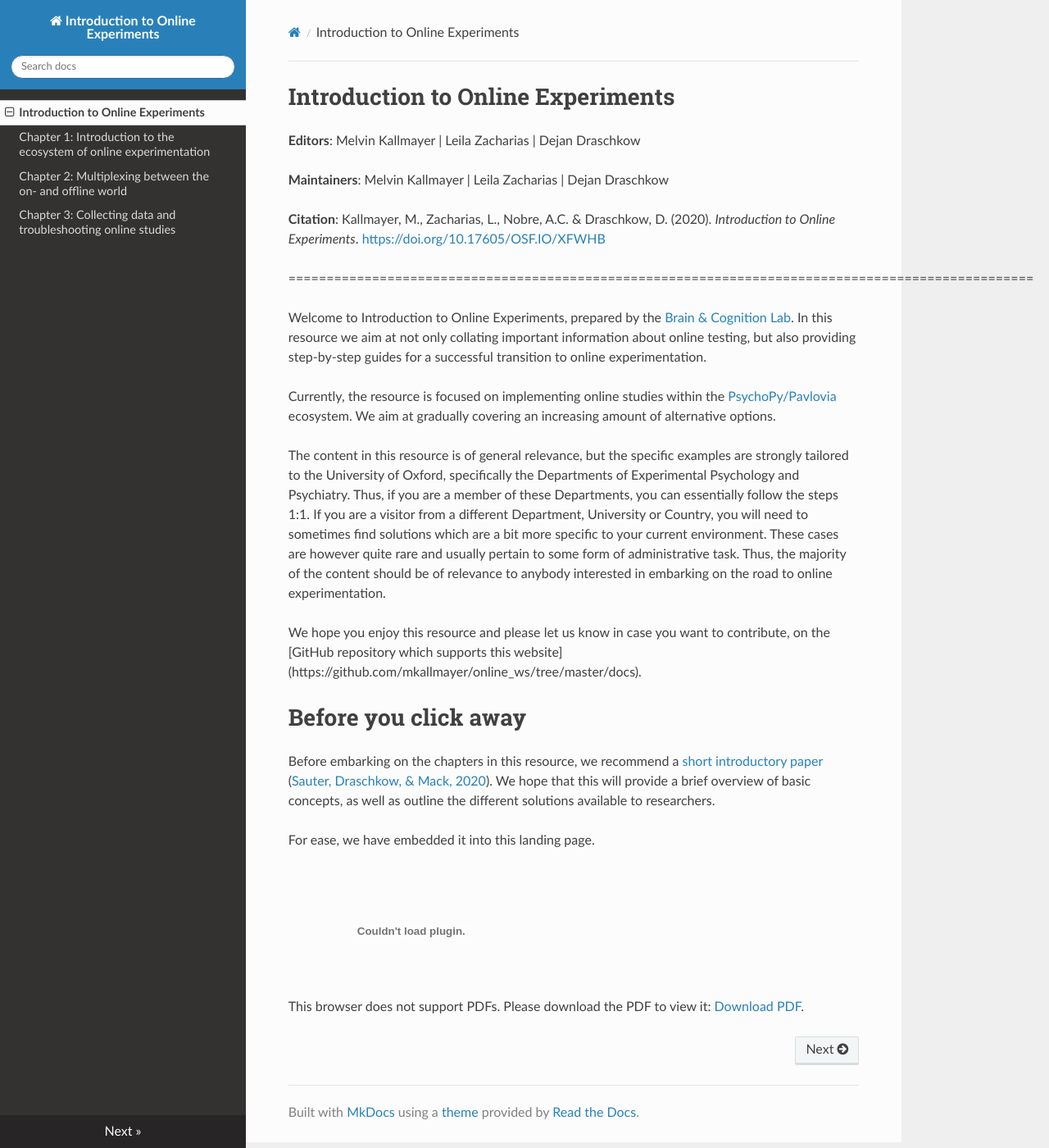
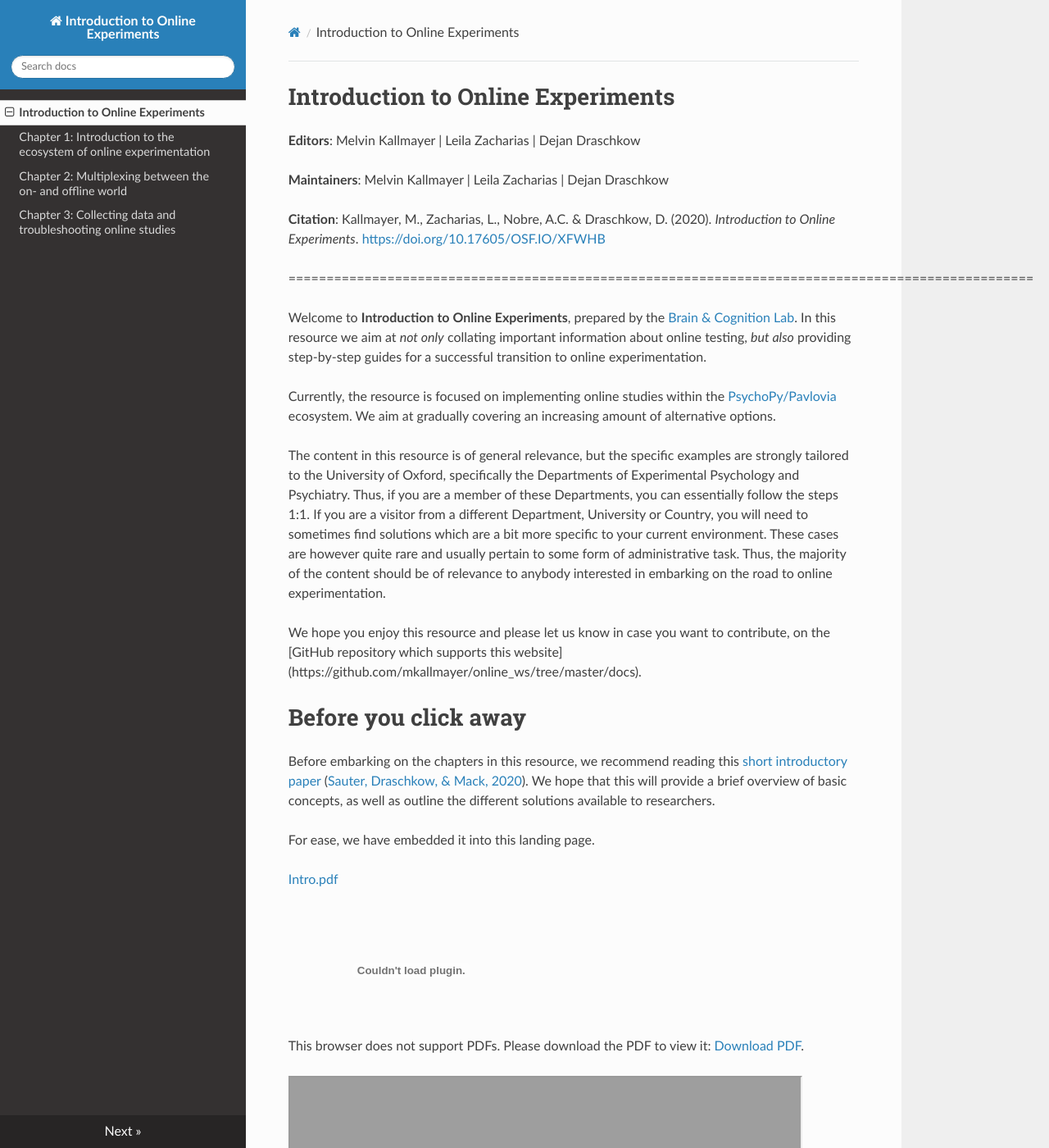
Before and after one commit to onlinews/online_ws, an MkDocs documentation site: the page built from docs/index.md, in a window 1280 px wide and 1400 px high. Shown: the whole window at 82% size. Built offline with MkDocs 1.6.1, drawn with Linux system fonts in a browser that asks for light colours; nearby versions of some CDN libraries; grey boxes are pictures that could not be loaded.

Commit message:
try again

```diff
--- a/docs/index.md
+++ b/docs/index.md
@@ -8,7 +8,7 @@
 
 ==================================================================================================
 
-Welcome to Introduction to Online Experiments, prepared by the [Brain & Cognition Lab](http://www.brainandcognition.org/). In this resource we aim at not only collating important information about online testing, but also providing step-by-step guides for a successful transition to online experimentation.
+Welcome to **Introduction to Online Experiments**, prepared by the [Brain & Cognition Lab](http://www.brainandcognition.org/). In this resource we aim at *not only* collating important information about online testing, *but also* providing step-by-step guides for a successful transition to online experimentation.
 
 Currently, the resource is focused on implementing online studies within the [PsychoPy/Pavlovia](https://psychopy.org/) ecosystem. We aim at gradually covering an increasing amount of alternative options.
 
@@ -18,14 +18,26 @@
 We hope you enjoy this resource and please let us know in case you want to contribute, on the [GitHub repository which supports this website] (https://github.com/mkallmayer/online_ws/tree/master/docs).
 
 # Before you click away
-Before embarking on the chapters in this resource, we recommend a [short introductory paper](https://doi.org/10.31234/osf.io/tr76d) ([Sauter, Draschkow, & Mack, 2020](https://doi.org/10.31234/osf.io/tr76d)). We hope that this will provide a brief overview of basic concepts, as well as outline the different solutions available to researchers.
+Before embarking on the chapters in this resource, we recommend reading this [short introductory paper](https://doi.org/10.31234/osf.io/tr76d) ([Sauter, Draschkow, & Mack, 2020](https://doi.org/10.31234/osf.io/tr76d)). We hope that this will provide a brief overview of basic concepts, as well as outline the different solutions available to researchers.
 
 For ease, we have embedded it into this landing page.
 
 
+[Intro.pdf](https://github.com/mkallmayer/online_ws/blob/master/docs/img/SauterDraschkowMack_PrePrint.pdf)
 
 <object data="https://github.com/mkallmayer/online_ws/blob/master/docs/img/SauterDraschkowMack_PrePrint.pdf" type="application/pdf" width="700px" height="700px">
     <embed src="https://github.com/mkallmayer/online_ws/blob/master/docs/img/SauterDraschkowMack_PrePrint.pdf">
         <p>This browser does not support PDFs. Please download the PDF to view it: <a href="https://github.com/mkallmayer/online_ws/blob/master/docs/img/SauterDraschkowMack_PrePrint.pdf">Download PDF</a>.</p>
     </embed>
 </object>
+
+
+<!DOCTYPE html>
+<html>
+    <body>
+        <iframe src="https://docs.google.com/gview?url=https://github.com/mkallmayer/online_ws/blob/master/docs/img/SauterDraschkowMack_PrePrint.pdf&embedded=true"
+        style="width: 90%; height: 1000px">
+            <p>Your browser does not support iframes.</p>
+        </iframe>
+    </body>
+</html>
```
